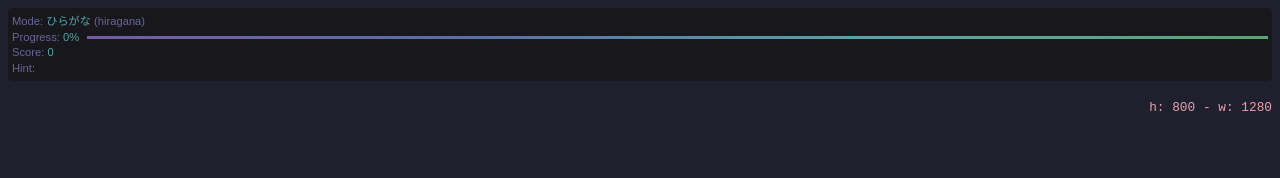
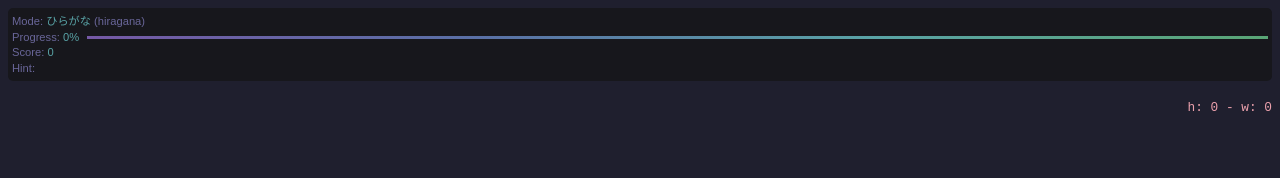
Before and after one commit to mec-nyan/learn-kana, a SvelteKit app: page /game in a window 1280 px wide. Shown: the top 178 px of the page. Built offline with nearby package versions, Linux system fonts and the light colour scheme; a web font is replaced by a local one.

Commit message:
Trying out things that don't work lol

```diff
--- a/src/lib/window_size/window_size.ts
+++ b/src/lib/window_size/window_size.ts
@@ -1,8 +1,8 @@
 
-export let width = window.innerWidth;
-export let height = window.innerHeight;
+export let width = 0;
+export let height = 0;
 
-export let updateSize = () => {
-	width = window.innerWidth;
-	height = window.innerHeight;
+export let updateSize = (window: Window, w: number, h: number) => {
+	w = window.innerWidth;
+	h = window.innerHeight;
 };
--- a/src/routes/game/+page.svelte
+++ b/src/routes/game/+page.svelte
@@ -15,8 +15,8 @@
 	import {width, height, updateSize} from "$lib/window_size/window_size";
 
 	onMount(() => {
-		window.addEventListener("resize", updateSize);
-		return () => window.removeEventListener("resize", updateSize);
+		window.addEventListener("resize", () => updateSize(window, width, height));
+		return () => window.removeEventListener("resize", () => updateSize(window, width, height));
 	});
 
 	let currentRow = kana_map[0].kanas;
```
